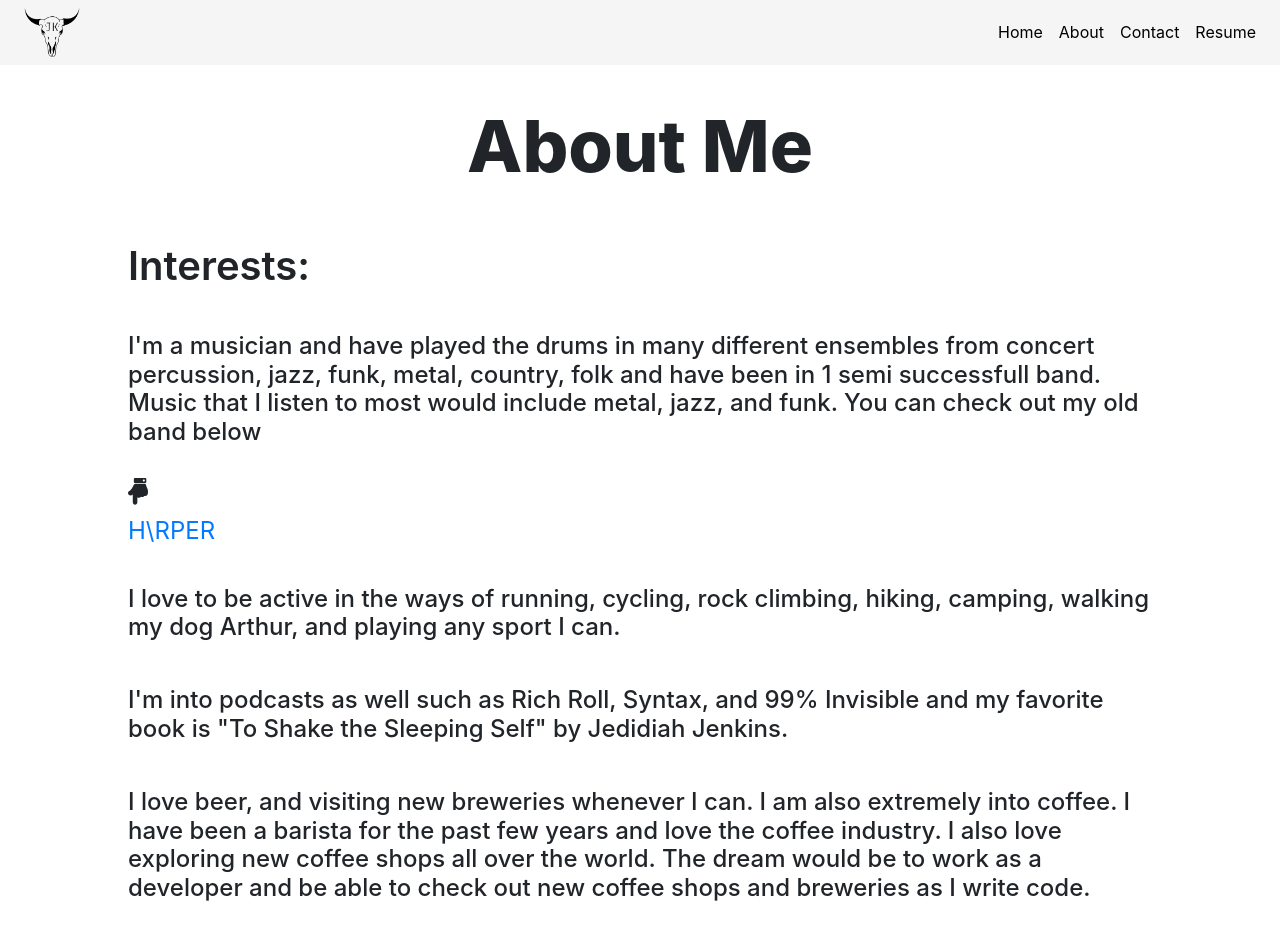
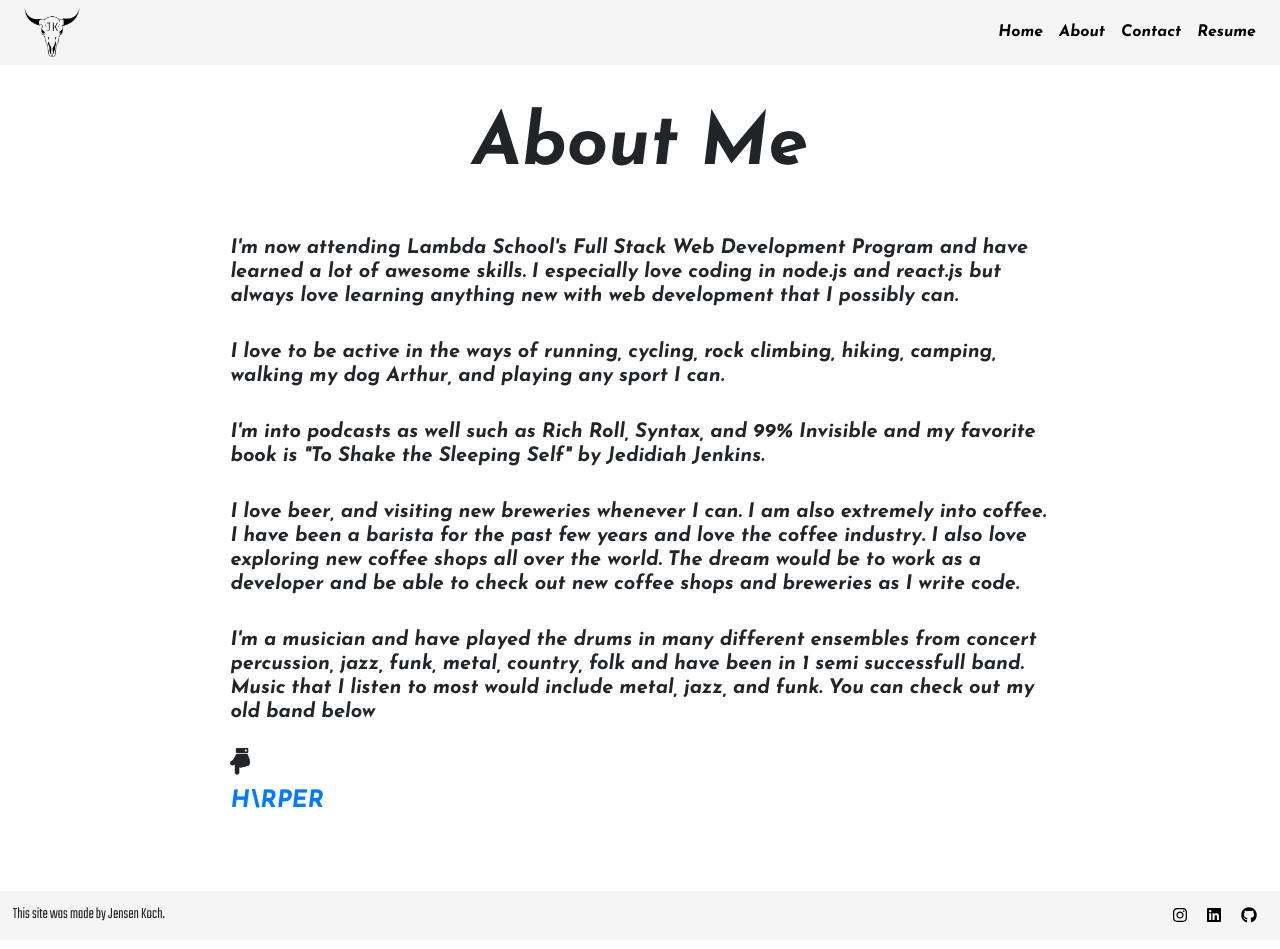
Before and after one commit to jtkoch/Portfolio-React-new, a React (Create React App) app in the folder portfolio/: page /about in a window 1280 px wide. Shown: the top 949 px of the page. Built offline with nearby package versions, Linux system fonts and the light colour scheme.

Commit message:
updating fonts

```diff
--- a/portfolio/public/index.html
+++ b/portfolio/public/index.html
@@ -11,7 +11,8 @@
     -->
   <link rel="manifest" href="%PUBLIC_URL%/manifest.json">
   <link rel="shortcut icon" href="%PUBLIC_URL%/favicon.ico">
-	<!--
+  <link href="https://fonts.googleapis.com/css2?family=Josefin+Sans:ital,wght@1,700&family=Teko:wght@300&display=swap" rel="stylesheet">
+  <!--
       Notice the use of %PUBLIC_URL% in the tags above.
       It will be replaced with the URL of the `public` folder during the build.
       Only files inside the `public` folder can be referenced from the HTML.
--- a/portfolio/src/App.js
+++ b/portfolio/src/App.js
@@ -15,6 +15,7 @@ import resume from './images/resume.pdf'
 
 const Navigation = styled.div`
   background-color: whitesmoke;
+  font-family: 'Josefin Sans', sans-serif;
 `
 const Logo = styled.img`
   width: 110px;
--- a/portfolio/src/components/Card.js
+++ b/portfolio/src/components/Card.js
@@ -3,6 +3,7 @@ import CardInfo from '../components/CardInfo'
 import styled from 'styled-components'
 
 const Project = styled.div`
+    font-family: 'Josefin Sans', sans-serif;
 
     @media (max-width: 500px) {
         margin-bottom: 100px;
--- a/portfolio/src/components/Footer.js
+++ b/portfolio/src/components/Footer.js
@@ -1,5 +1,7 @@
 import React from "react"
 import styled from 'styled-components'
+import { FontAwesomeIcon } from "@fortawesome/react-fontawesome"
+import { faInstagram, faLinkedin, faGithub } from "@fortawesome/free-brands-svg-icons"
 
 const StickyFooter = styled.div`
   display: flex;
@@ -10,9 +12,16 @@ const StickyFooter = styled.div`
 `
 
 const Site = styled.div`
+  font-family: 'Teko', sans-serif;
+
   @media (max-width: 500px) {
-    font-size: 10px;
+    font-size: 12px;
+    padding: 5px;
   }
+`
+const Social = styled.a`
+  margin: 10px;
+  color: black;
 `
 
 function Footer() {
@@ -21,6 +30,11 @@ function Footer() {
           <Site>
             This site was made by Jensen Koch.
           </Site>
+          <div>
+            <Social href="https://www.instagram.com/djentsen/" target=" _blank" rel="noopener noreferrer" ><FontAwesomeIcon icon={faInstagram}></FontAwesomeIcon></Social>
+            <Social href="https://www.linkedin.com/in/jensen-koch-a85956196/" target=" _blank" rel="noopener noreferrer" ><FontAwesomeIcon icon={faLinkedin}></FontAwesomeIcon></Social>
+            <Social href="https://github.com/jtkoch" target=" _blank" rel="noopener noreferrer" ><FontAwesomeIcon icon={faGithub}></FontAwesomeIcon></Social>
+          </div>
     </StickyFooter>
   )
 }
--- a/portfolio/src/components/Hero.js
+++ b/portfolio/src/components/Hero.js
@@ -22,6 +22,7 @@ const Big = styled.h1`
     font-size: 4.5rem;
     font-weight: 800;
     padding: 0%;
+    font-family: 'Josefin Sans', sans-serif;
 
     @media (max-width: 500px) {
         font-size: 3rem;
@@ -32,6 +33,8 @@ const Small = styled.h3`
     width: 100%;
     font-weight: 500;
     padding: 0%;
+    font-family: 'Josefin Sans', sans-serif;
+
 
     @media (max-width: 500px) {
         font-size: 1rem;
--- a/portfolio/src/pages/AboutPage.js
+++ b/portfolio/src/pages/AboutPage.js
@@ -8,20 +8,12 @@ const AboutContainer = styled.div`
   height: 100%;
   width: 100%;
   padding-top: 3%;
-`
-
-const Interests = styled.div`
-  font-size: 2.5rem;
-  font-weight: 600;
-
-  @media (max-width: 500px) {
-    font-size: 1.5rem;
-  }
+  font-family: 'Josefin Sans', sans-serif;
 `
 const Information = styled.div`
-  padding-left: 10%;
-  padding-right: 10%;
-  font-size: 1.5rem;
+  padding-left: 18%;
+  padding-right: 18%;
+  font-size: 1rem;
 `
 const Band = styled.a`
   text-decoration: none;
@@ -37,9 +29,25 @@ function AboutPage(props) {
         <Hero title={props.title}/>
 
         <Information>
-          <Interests>Interests:</Interests>
+          <h5>
+            I'm now attending Lambda School's Full Stack Web Development Program and have learned a lot of awesome skills. I especially love coding in node.js and react.js but always
+            love learning anything new with web development that I possibly can.
+          </h5>
           <br></br>
-          <h4>
+          <h5>
+            I love to be active in the ways of running, cycling, rock climbing, hiking, camping, walking my dog Arthur, and playing any sport I can.
+          </h5>
+          <br></br>
+          <h5>
+            I'm into podcasts as well such as Rich Roll, Syntax, and 99% Invisible and my favorite book is "To Shake the Sleeping Self" by Jedidiah Jenkins.
+          </h5>
+          <br></br>
+          <h5>
+            I love beer, and visiting new breweries whenever I can. I am also extremely into coffee. I have been a barista for the past few years and love the coffee industry. I also love exploring new
+            coffee shops all over the world. The dream would be to work as a developer and be able to check out new coffee shops and breweries as I write code.
+          </h5>
+          <br></br>
+          <h5>
             I'm a musician and have played the drums in many different ensembles from concert percussion, jazz, funk, metal, country, folk and have been in 1 semi successfull band.
             Music that I listen to most would include metal, jazz, and funk. You can check out my old band below
           <br></br>
@@ -47,27 +55,10 @@ function AboutPage(props) {
             <Point>
               <FontAwesomeIcon class="downpoint" icon={faHandPointDown}></FontAwesomeIcon>
             </Point>
-          </h4>
+          </h5>
           <Band target="_blank" href="https://harperbandmusic.bandcamp.com/">H\RPER</Band>
           <br></br>
           <br></br>
-          <h4>
-            I love to be active in the ways of running, cycling, rock climbing, hiking, camping, walking my dog Arthur, and playing any sport I can.
-          </h4>
-          <br></br>
-          <h4>
-            I'm into podcasts as well such as Rich Roll, Syntax, and 99% Invisible and my favorite book is "To Shake the Sleeping Self" by Jedidiah Jenkins.
-          </h4>
-          <br></br>
-          <h4>
-            I love beer, and visiting new breweries whenever I can. I am also extremely into coffee. I have been a barista for the past few years and love the coffee industry. I also love exploring new
-            coffee shops all over the world. The dream would be to work as a developer and be able to check out new coffee shops and breweries as I write code.
-          </h4>
-          <br></br>
-          <h4>
-            I'm now attending Lambda School's Full Stack Web Development Program and have learned a lot of awesome skills. I especially love coding in node.js and react.js but always
-            love learning anything new with web development that I possibly can.
-          </h4>
 
         </Information>
     </AboutContainer>
--- a/portfolio/src/pages/ContactPage.js
+++ b/portfolio/src/pages/ContactPage.js
@@ -12,6 +12,12 @@ import styled from 'styled-components'
 const LetsTalk = styled.div`
   padding-top: 3%;
   width: 100%;
+  font-family: 'Josefin Sans', sans-serif;
+  font-size: 2rem;
+
+  @media (max-width: 500px) {
+    font-size: 1rem;
+  }
 `
 
 class ContactPage extends React.Component {
```
Also changed, not shown: portfolio/src/pages/HomePage.js (+11 -1 lines).
